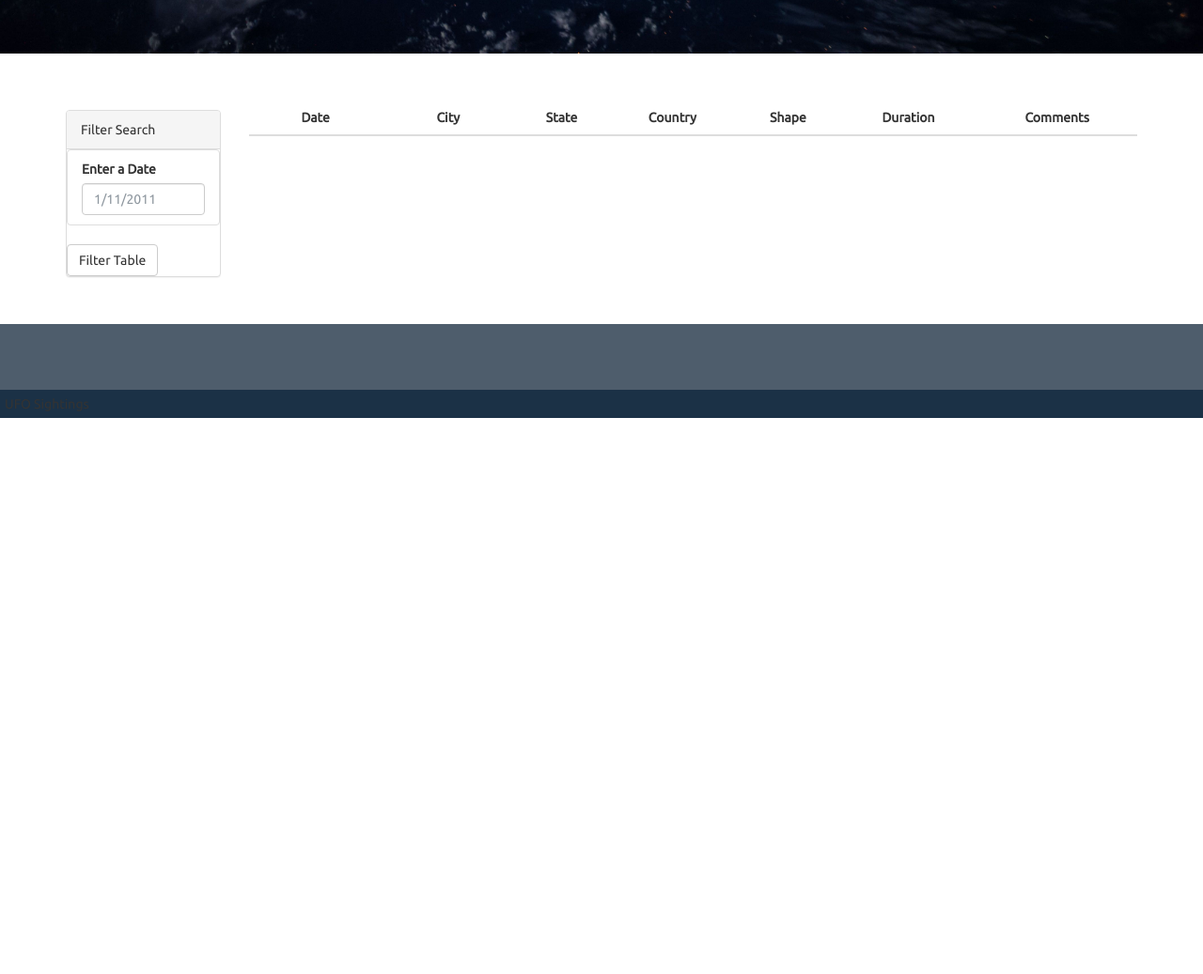
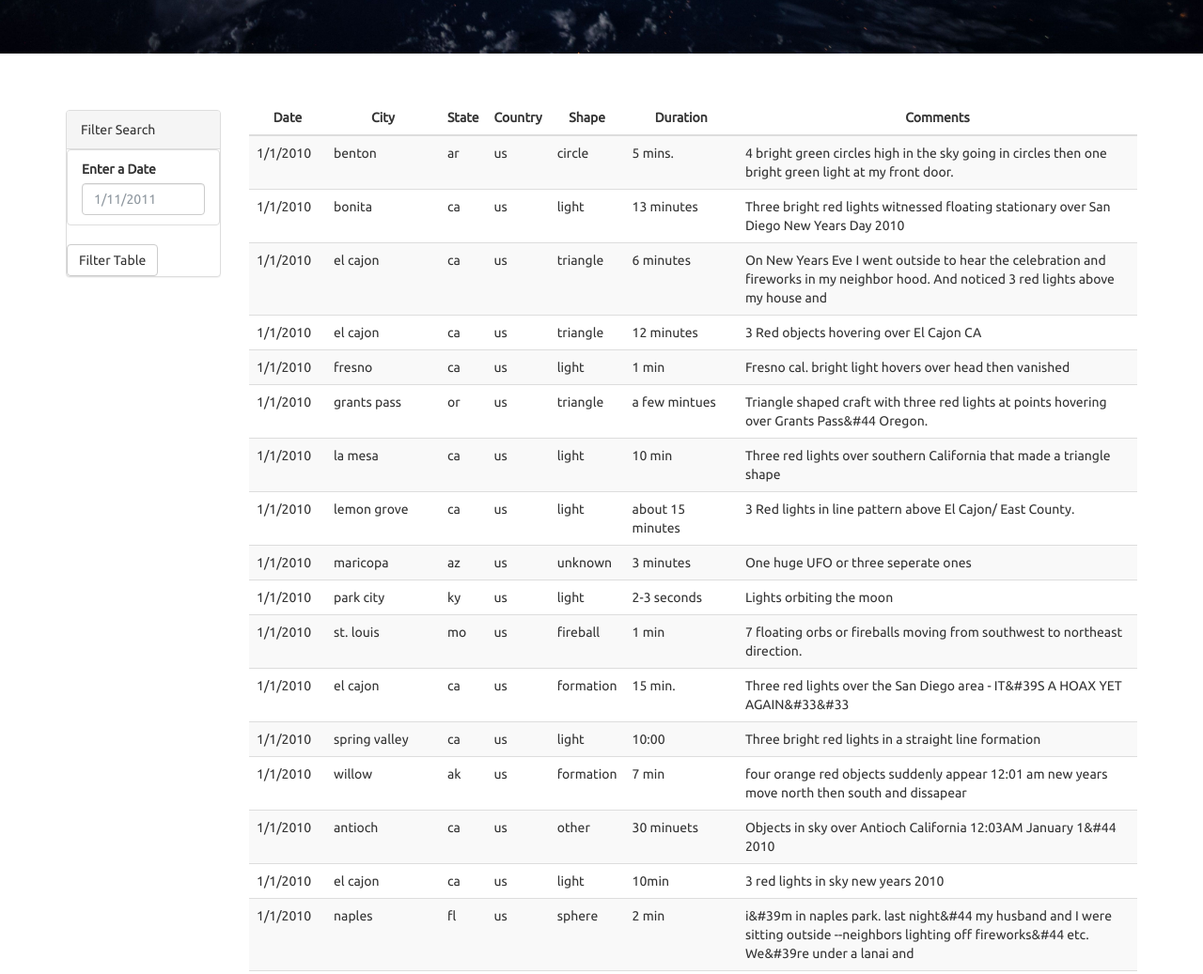
Before and after one commit to clemiblac/javascript-challenge, a plain HTML site: page javascript-challenge/UFO-level-1/StarterCode/index.html in a window 1280 px wide. Shown: the part 555-1592 px from the top of the page at 94% size. Before the commit the page ends 1000 px from the top, so only its background shows below. Drawn offline with nearby package versions, Linux system fonts and the light colour scheme.

Commit message:
table loaded

```diff
--- a/javascript-challenge/UFO-level-1/StarterCode/index.html
+++ b/javascript-challenge/UFO-level-1/StarterCode/index.html
@@ -61,7 +61,7 @@
                   <th class="table-head">Comments</th>
                 </tr>
               </thead>
-              <tbody></tbody>
+              <tbody id="table-body"></tbody>
             </table>
           </div>
         </div>
--- a/javascript-challenge/UFO-level-1/StarterCode/static/js/app.js
+++ b/javascript-challenge/UFO-level-1/StarterCode/static/js/app.js
@@ -2,3 +2,40 @@
 var tableData = data;
 
 // YOUR CODE HERE!
+// Use D3 to select the table
+var ufotable=d3.select("#ufo-table");
+
+// Use D3 to select the table body
+var tbody=d3.select("#table-body");
+
+
+// Use a forEach function to loop through the array of objects (from your data)
+tableData.forEach((ufo) => {
+  console.log(ufo);
+
+  // Append one table row per ufo sighting
+  var row = tbody.append("tr");
+
+  // Assign values to the `student` name variable and the `grade` variable
+  Object.entries(ufo).forEach(function([key, value]) {
+    console.log(key, value);
+
+    // append one cell for the student and one cell for the grade
+    var cell = row.append("td");
+    cell.text(value);
+
+  });
+
+});
+
+//$(function() {
+  //$('tr > td:odd').each(function(index) {
+      //var scale = [ ['table-danger', 60], ['table-warning', 70]];
+      //var score = $(this).text();
+      //for (var i = 0; i < scale.length; i++) {
+          //if (score <= scale[i][1]) {
+              //$(this).addClass(scale[i][0]);
+         // }
+     // }
+ // });
+//});
```
